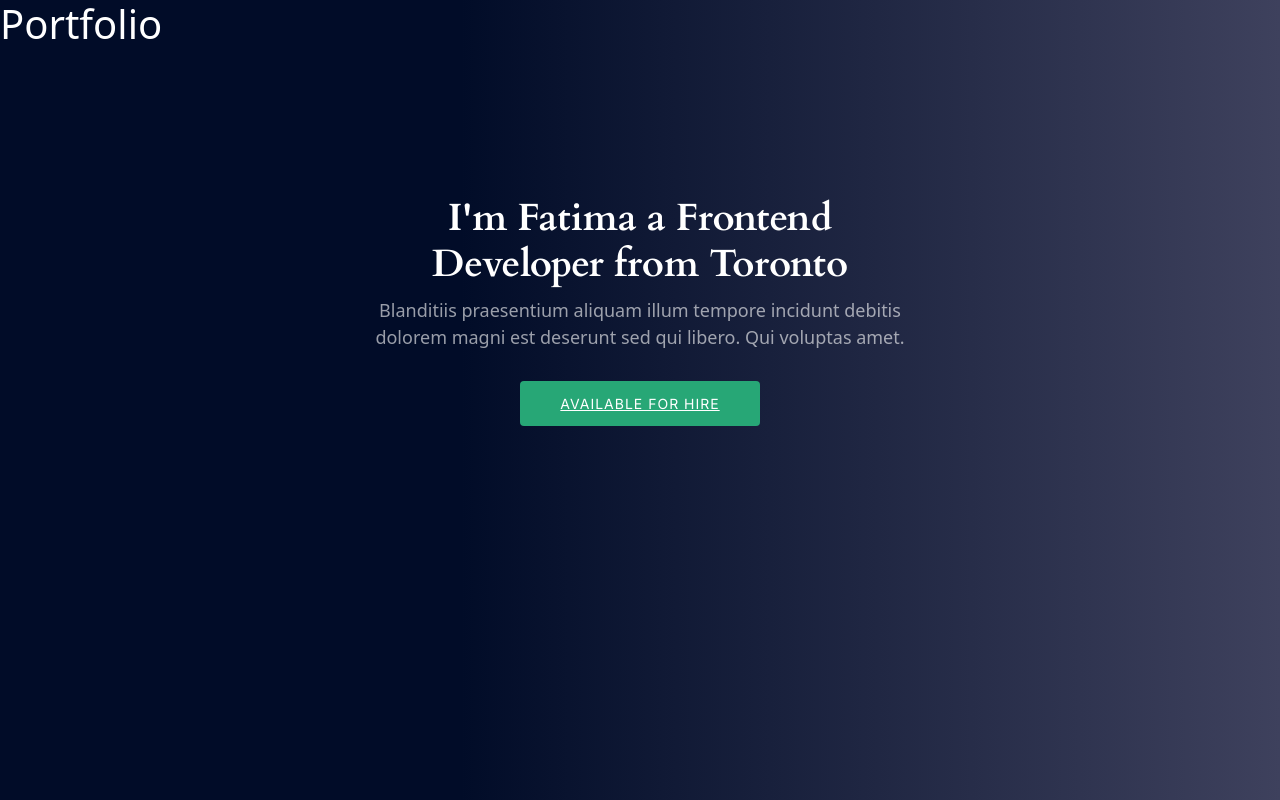
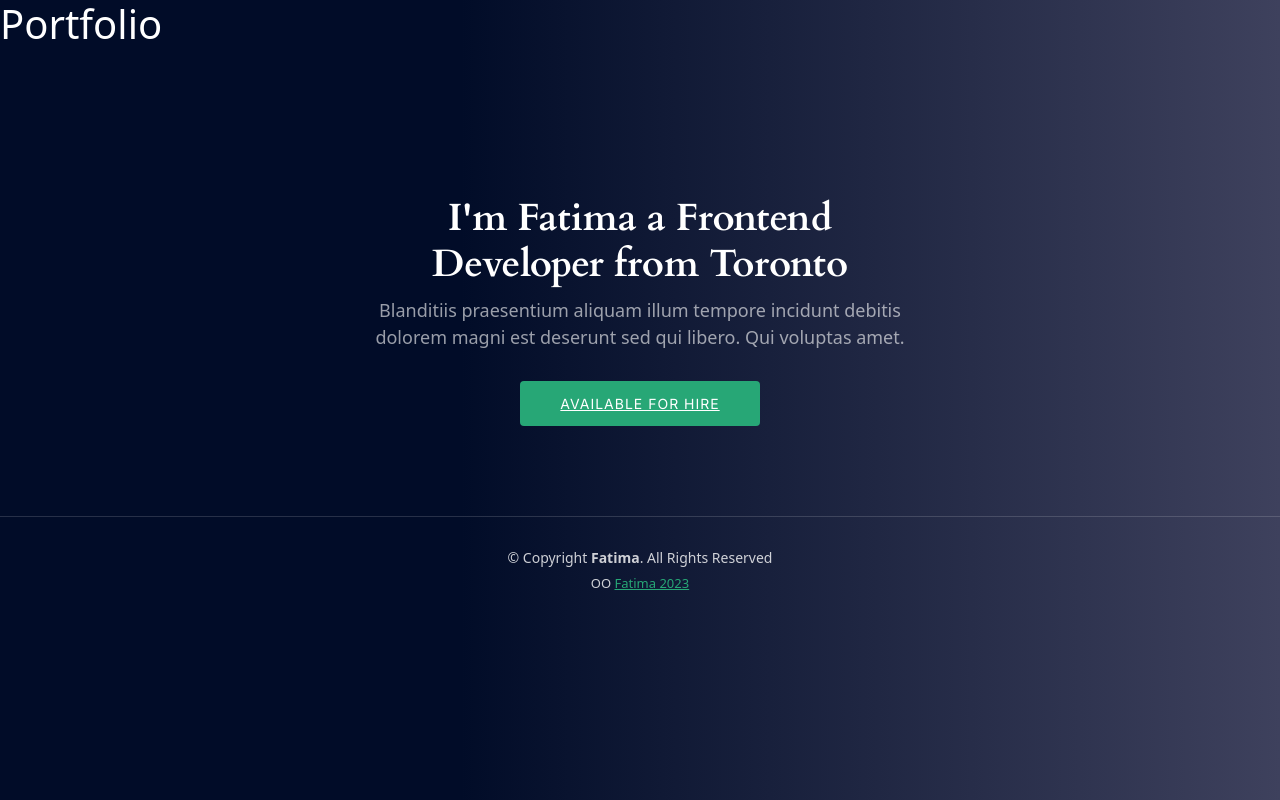
Before and after one commit to fatima-07/Portfolio, a React (Vite) app: page / in a window 1280 px wide. Built offline with nearby package versions, Linux system fonts and the light colour scheme.

Commit message:
added the footer

```diff
--- a/src/App.jsx
+++ b/src/App.jsx
@@ -2,6 +2,7 @@ import React from "react";
 import Navbar from "./components/navbar/Navbar";
 import "./App.css";
 import TextHeader from "./components/text-header/text-header";
+import Footer from "./components/footer/footer";
 
 const App = () => {
   return (
@@ -12,6 +13,7 @@ const App = () => {
         copy="Blanditiis praesentium aliquam illum tempore incidunt debitis dolorem magni est deserunt sed qui libero. Qui voluptas amet."
         buttonText="Available for Hire"
       />
+      <Footer />
     </div>
   );
 };
--- a/src/components/footer/footer.css
+++ b/src/components/footer/footer.css
@@ -0,0 +1,22 @@
+.footer {
+  margin-top: 30px;
+  padding: 30px 0;
+  font-size: 14px;
+  border-top: 1px solid rgba(255, 255, 255, 0.15);
+}
+
+.footer .copyright {
+  text-align: center;
+  color: rgba(255, 255, 255, 0.8);
+}
+
+.footer .credits {
+  padding-top: 6px;
+  text-align: center;
+  font-size: 13px;
+  color: rgba(255, 255, 255, 0.8);
+}
+
+.footer .credits a {
+  color: #27a776;
+}
--- a/src/components/footer/footer.jsx
+++ b/src/components/footer/footer.jsx
@@ -0,0 +1,23 @@
+import React from "react";
+import "./footer.css";
+
+const Footer = () => {
+  return (
+    <footer id="footer" className="footer">
+      <div className="container">
+        <div className="copyright">
+          © Copyright{" "}
+          <strong>
+            <span>Fatima</span>
+          </strong>
+          . All Rights Reserved
+        </div>
+        <div className="credits">
+          OO <a href="/">Fatima 2023</a>
+        </div>
+      </div>
+    </footer>
+  );
+};
+
+export default Footer;
```
